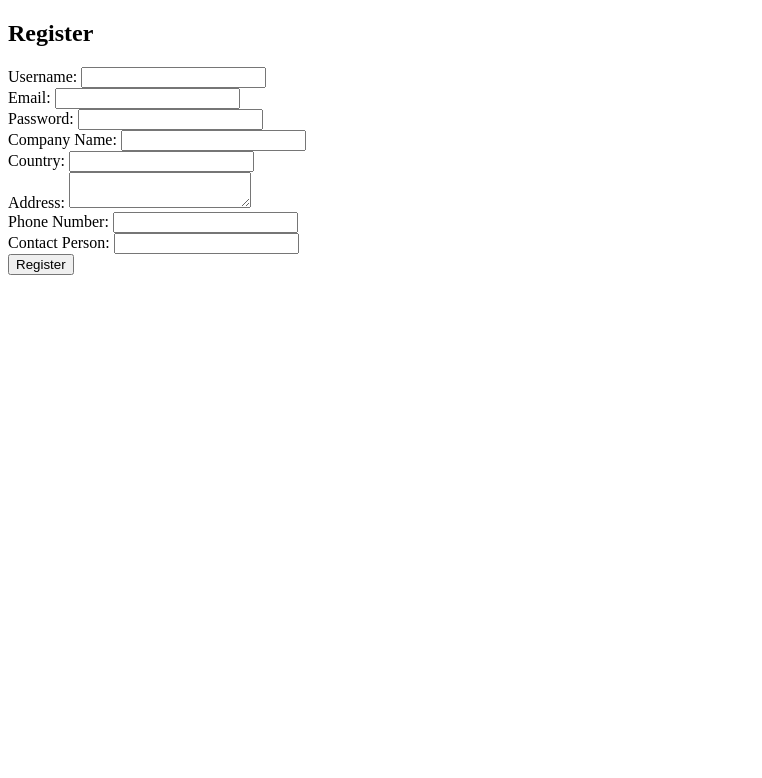
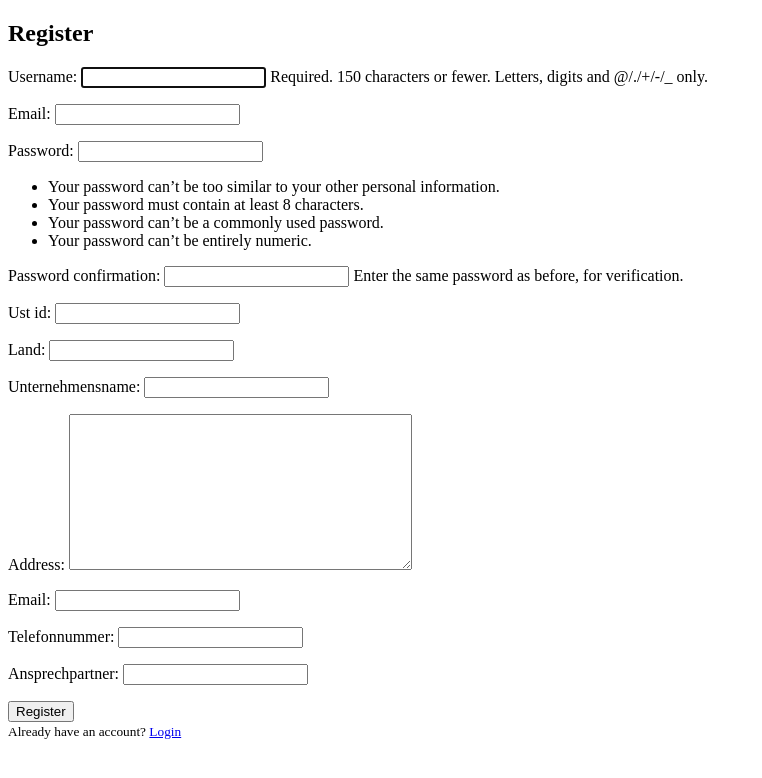
Before and after one commit to ShashankLokeshaReddy/MDZ-J-rgenhake, a Django app: page /register/ in a window 1280 px wide. Shown: the top 778 px of the page, without its empty margins (0-762 px from the left). Run offline with Django 4.2, Linux system fonts and the light colour scheme.

Commit message:
Added django model forms and integrated them with the view, unification of form fields pending

```diff
--- /dev/null
+++ b/home/forms.py
@@ -0,0 +1,17 @@
+from django import forms
+from django.contrib.auth.models import User
+from django.contrib.auth.forms import UserCreationForm
+from .models import CustomerProfile
+from django.forms import ModelForm
+
+class UserRegisterForm(UserCreationForm):
+    email = forms.EmailField()
+
+    class Meta:
+        model = User
+        fields = ['username', 'email', 'password1', 'password2']
+
+class CustomerProfileRegisterForm(ModelForm):
+    class Meta:
+        model = CustomerProfile
+        fields = ['ust_id', 'land', 'unternehmensname', 'address', 'email', 'telefonnummer', 'ansprechpartner']
--- a/home/templates/accounts/register.html
+++ b/home/templates/accounts/register.html
@@ -10,26 +10,15 @@
 
 <body>
     <h2>Register</h2>
-    <form method="post" action="{% url 'register' %}">
+    <form method="POST" action="{% url 'register' %}">
         {% csrf_token %}
-        <label for="ust_id">Username:</label>
-        <input type="text" id="ust_id" name="ust_id" required><br>
-        <label for="email">Email:</label>
-        <input type="email" id="email" name="email" required><br>
-        <label for="password">Password:</label>
-        <input type="password" id="password" name="password" required><br>
-        <label for="unternehmensname">Company Name:</label>
-        <input type="text" id="unternehmensname" name="unternehmensname" required><br>
-        <label for="land">Country:</label>
-        <input type="text" id="land" name="land" required><br>
-        <label for="address">Address:</label>
-        <textarea id="address" name="address" required></textarea><br>
-        <label for="telefonnummer">Phone Number:</label>
-        <input type="text" id="telefonnummer" name="telefonnummer" required><br>
-        <label for="ansprechpartner">Contact Person:</label>
-        <input type="text" id="ansprechpartner" name="ansprechpartner" required><br>
+        {{ userRegisterForm.as_p }}
+        {{ customerProfileRegisterForm.as_p }}
         <button type="submit">Register</button>
     </form>
+    <div>
+        <small>Already have an account? <a href="#">Login</a></small>
+    </div>
 </body>
 
 </html>
--- a/home/views.py
+++ b/home/views.py
@@ -1,39 +1,33 @@
 from django.shortcuts import render
-from django.http import HttpResponse
 from django.contrib.auth import authenticate, login
 from django.shortcuts import render, redirect
 from .models import CustomerProfile
 from django.contrib.auth.models import User
+from django.contrib.auth.forms import UserCreationForm
+from django.contrib import messages
+from .forms import CustomerProfileRegisterForm, UserRegisterForm
+import logging
+from django.views.decorators.csrf import csrf_exempt
+from django.http import HttpResponse
 
 def register(request):
     if request.method == 'POST':
-        ust_id = request.POST['ust_id']
-        email = request.POST['email']
-        password = request.POST['password']
-        unternehmensname = request.POST['unternehmensname']
-        land = request.POST['land']
-        address = request.POST['address']
-        telefonnummer = request.POST['telefonnummer']
-        ansprechpartner = request.POST['ansprechpartner']
+        userRegisterForm = UserRegisterForm(request.POST)
+        customerProfileRegisterForm = CustomerProfileRegisterForm(request.POST)
 
-        # Create a new user
-        user = User.objects.create_user(username=ust_id, email=email, password=password)
+        if userRegisterForm.is_valid() and customerProfileRegisterForm.is_valid():
+            userRegisterForm.save()
+            customerProfile = customerProfileRegisterForm.save()
 
-        # Create a CustomerProfile instance associated with the user
-        customer_profile = CustomerProfile.objects.create(
-            ust_id=ust_id,
-            unternehmensname=unternehmensname,
-            land=land,
-            address=address,
-            email=email,
-            telefonnummer=telefonnummer,
-            ansprechpartner=ansprechpartner
-        )
-
-        # Redirect to the login page after successful registration
-        return redirect('login')
-
-    return render(request, 'registration/register.html')
+            # TODO: Redirect to the login page after successful registration
+            # DEBUG: Trying to return customer profile temporarily
+            return HttpResponse(customerProfile)
+        else:
+            render(request, 'accounts/register.html', {'userRegisterForm': userRegisterForm, 'customerProfileRegisterForm': customerProfileRegisterForm})
+    else:
+        userRegisterForm = UserRegisterForm()
+        customerProfileRegisterForm = CustomerProfileRegisterForm()
+        return render(request, 'accounts/register.html', {'userRegisterForm': userRegisterForm, 'customerProfileRegisterForm': customerProfileRegisterForm})
 
 def user_login(request):
     if request.method == 'POST':
@@ -57,9 +51,6 @@ def index(request):
     # Page from the theme
     return render(request, 'pages/index.html')
 
-def register(request):
-    return render(request, 'accounts/register.html')
-
 def login(request):
     return render(request, 'accounts/login.html')
 
```
Also changed, not shown: home/migrations/0001_initial.py (added).
